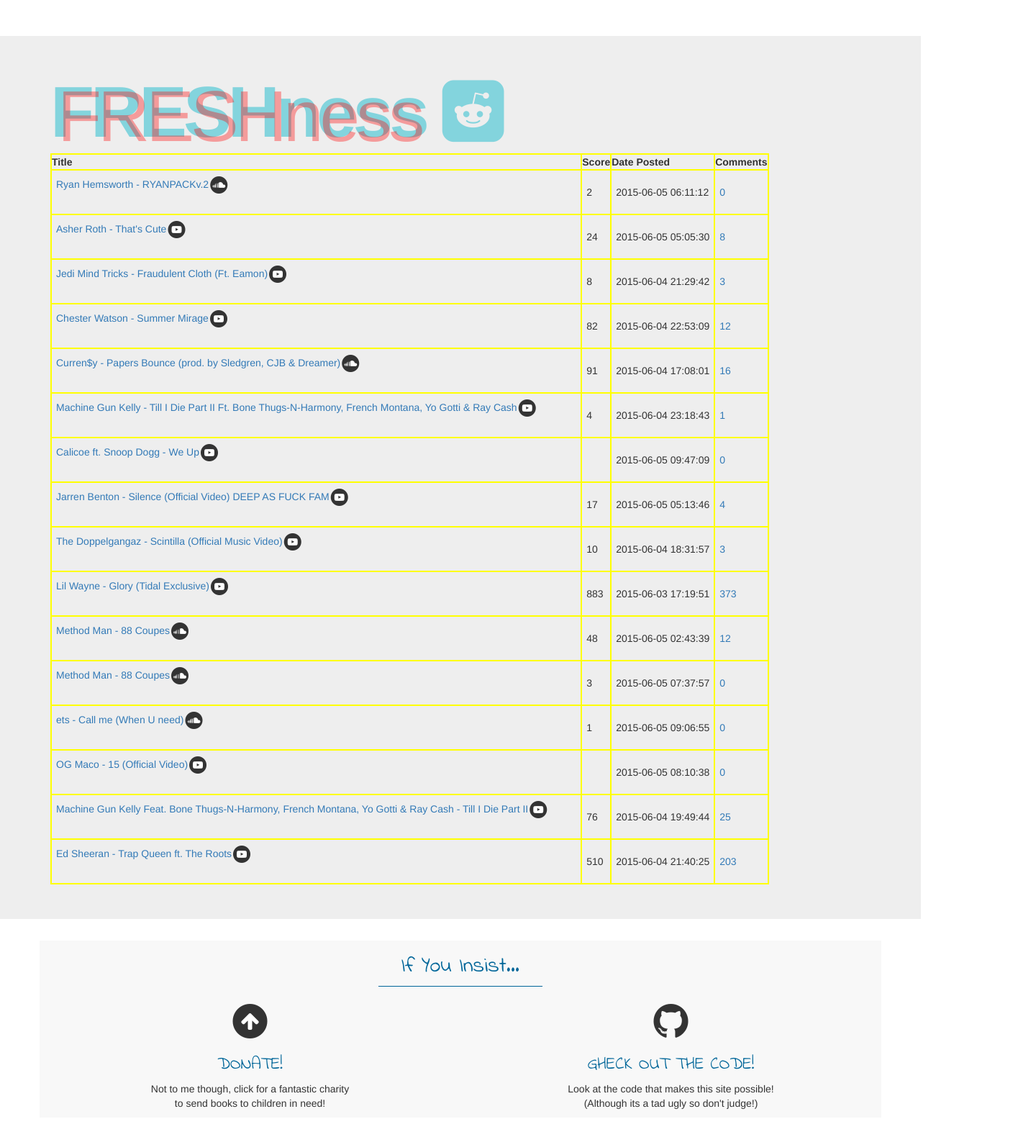
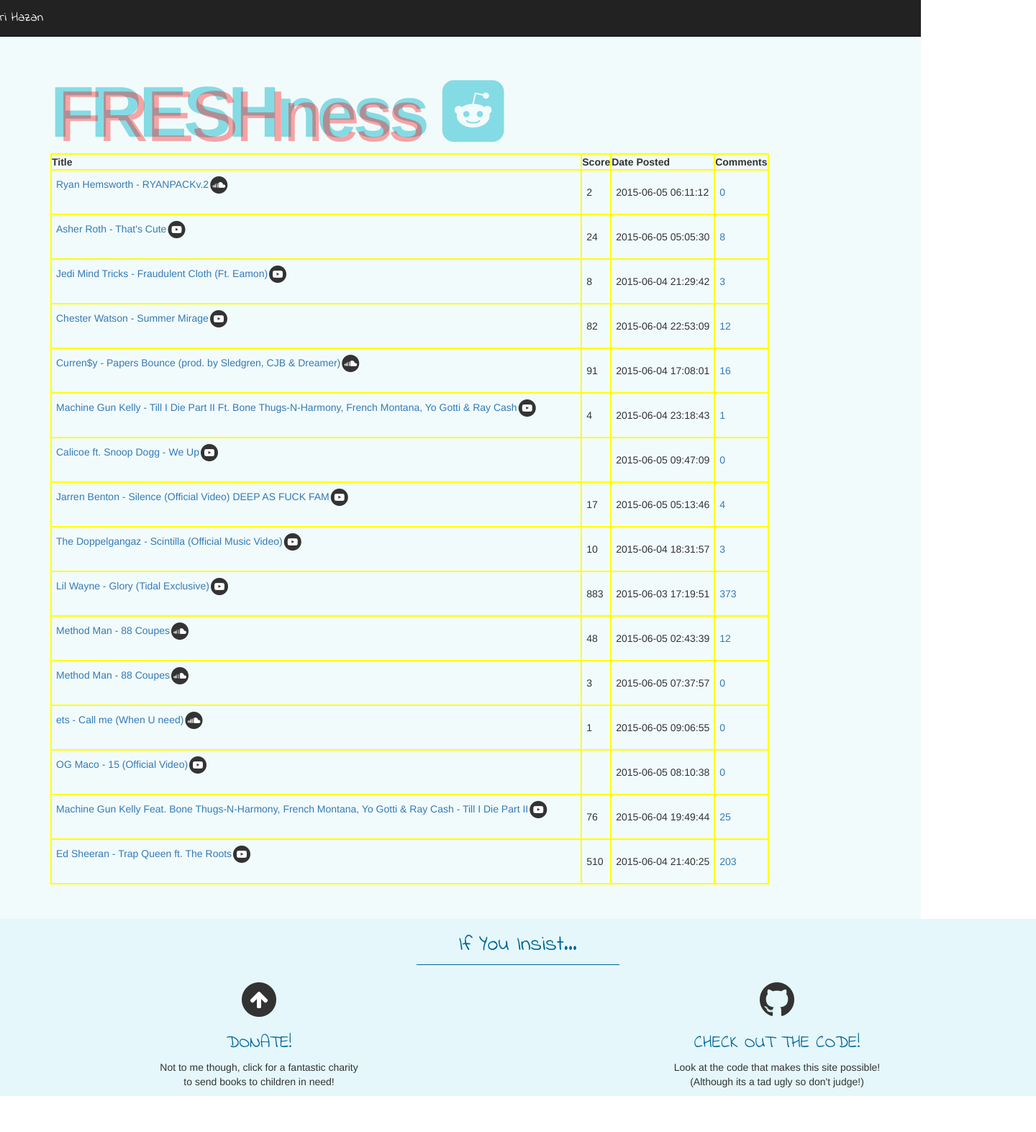
Before and after one commit to omrihq/HHHFreshness, a plain HTML site: page HHHSite/index.html in a window 1280 px wide. Shown: the whole page at 72% size, 1440 px wide, since content can reach past the window. After the commit the page ends 1523 px from the top, so only its background shows below. Drawn offline with nearby package versions, Linux system fonts and the light colour scheme; grey boxes are pictures that could not be loaded.

Commit message:
Finished some designing

```diff
--- a/HHHSite/css/custom.css
+++ b/HHHSite/css/custom.css
@@ -7,6 +7,13 @@ body {
   padding-bottom: 0px;
 }
 
+.navbar {
+	padding-top: -5px;
+}
+
+#jump {
+	right: 1150px;
+}
 
 .container table{
 	border-radius: 10px;
@@ -25,7 +32,10 @@ body {
 	border: 2px solid yellow;
 }
 
-/*Tentative until the randomizer is pretty */
+
+.jumbotron {
+	margin-bottom: 0px
+}
 
 .jumbotron h1 {
 
@@ -42,19 +52,26 @@ body {
 }
 
 .jumbotron h1:after {
+	content: "FRESHness";
+	position: absolute; left: 10px; top: 5px;
+	color: rgba(255,0,0,0.35);
+}
 
-	content: "FRESHness";
+.jumbotron h1 {
+	font-size: 100px;
+	margin-top: 0px;
+	margin-bottom: 50px;
+}
 
-	position: absolute; left: 10px; top: 5px;
+.jumbotron h2{
+	padding-top: 150px
+}
 
-	color: rgba(255,0,0,0.35);
-
-}
 
 /* Move down content because we have a fixed navbar that is 50px tall */
 body {
   padding-top: 50px;
-  padding-bottom: 20px;
+
 }
 /* .jumbotron means all things inside jumbotron, then text-align centers it*/
 
@@ -68,52 +85,27 @@ ul.nav {
 	font-family: 'Indie Flower', cursive;
 	font-size: 24px;
 }
-.shop-online {
-	background-color: #F8F8F8;
-}
+
 .shop-online hr{
 	border-color: #006699;
 	width: 20%;
 	margin-top: 5px;
 }
 
+.shop-online {
+	text-align: center;
+	margin: 0px;
+	width:1440px;
+}
 
-.shop-online h3, h2{
+	.shop-online h3, h2{
 	color: #006699;
 	font-family: "Indie Flower";
-}
-.shop-online h2:hover{
-	color:#003399;
-}
+	}
 
-
-
-.shop-online img{
-	width: 70px;
-	height: 70px;
-}
-.jumbotron h2{
-	padding-top: 150px
-}
-.jumbotron {
-	padding-bottom: 50px
-	text-align: center;
-	background-image: url('../images/oceanBack.gif');
-	background-size: 1500px 700px;
-}
-
-.shop-online {
-	text-align: center;
-}
-
-
-
-.jumbotron h1 {
-	font-size: 100px;
-	margin-top: 0px;
-	margin-bottom: 50px;
-}
-
+	.shop-online h2:hover{
+		color:#003399;
+	}
 
 /* makes the red button be font size 24 instead of 18*/
 .btn-lg {
--- a/HHHSite/index.html
+++ b/HHHSite/index.html
@@ -30,8 +30,22 @@
 </head>
 
 <body>
-
-
+    <div class="navbar navbar-inverse navbar-fixed-top" role="navigation">
+      <div class="container">
+        <div class="navbar-header">
+          <button type="button" class="navbar-toggle" data-toggle="collapse" data-target=".navbar-collapse">
+            <span class="sr-only">Toggle navigation</span>
+            <span class="icon-bar"></span>
+            <span class="icon-bar"></span>
+          </button>
+        </div>
+        <div class="collapse navbar-collapse">
+          <ul class="nav navbar-nav navbar-right">
+            <li id="jump"><a href="#about">Omri Hazan</a></li>
+          </ul>
+        </div><!--/.nav-collapse -->
+      </div>
+    </div>
 <!--
   <script src="sorttable.js"></script>
   <script src="http://connect.soundcloud.com/sdk.js"></script>
@@ -48,7 +62,7 @@ $(document).ready(function() {
 });
     </script>
 -->
-    <div class="jumbotron">
+    <div class="jumbotron" style="background: rgba(0,180,200,0.05)">
       <script src="js/custom.js"></script>
       <script src="sorttable.js"></script>
       <!--
@@ -176,7 +190,7 @@ $(document).ready(function() {
     </div>
 
 
-    <div class="container shop-online">
+    <div id="about" class="container shop-online" style="background: rgba(0,180,200,0.1);">
       <h2 id="shop">If You Insist...</h2>
       <hr>
       <div class="row">
@@ -193,7 +207,7 @@ $(document).ready(function() {
           <span class="fa-stack fa-2x" onClick="github()">
           <i class="fa fa-github fa-stack-2x"></i>
           </span>
-          <h3>GHECK OUT THE CODE!</h3>
+          <h3>CHECK OUT THE CODE!</h3>
           <p>Look at the code that makes this site possible! <br> (Although its a tad ugly so don't judge!)</p>
         </div>
       </div>
```
